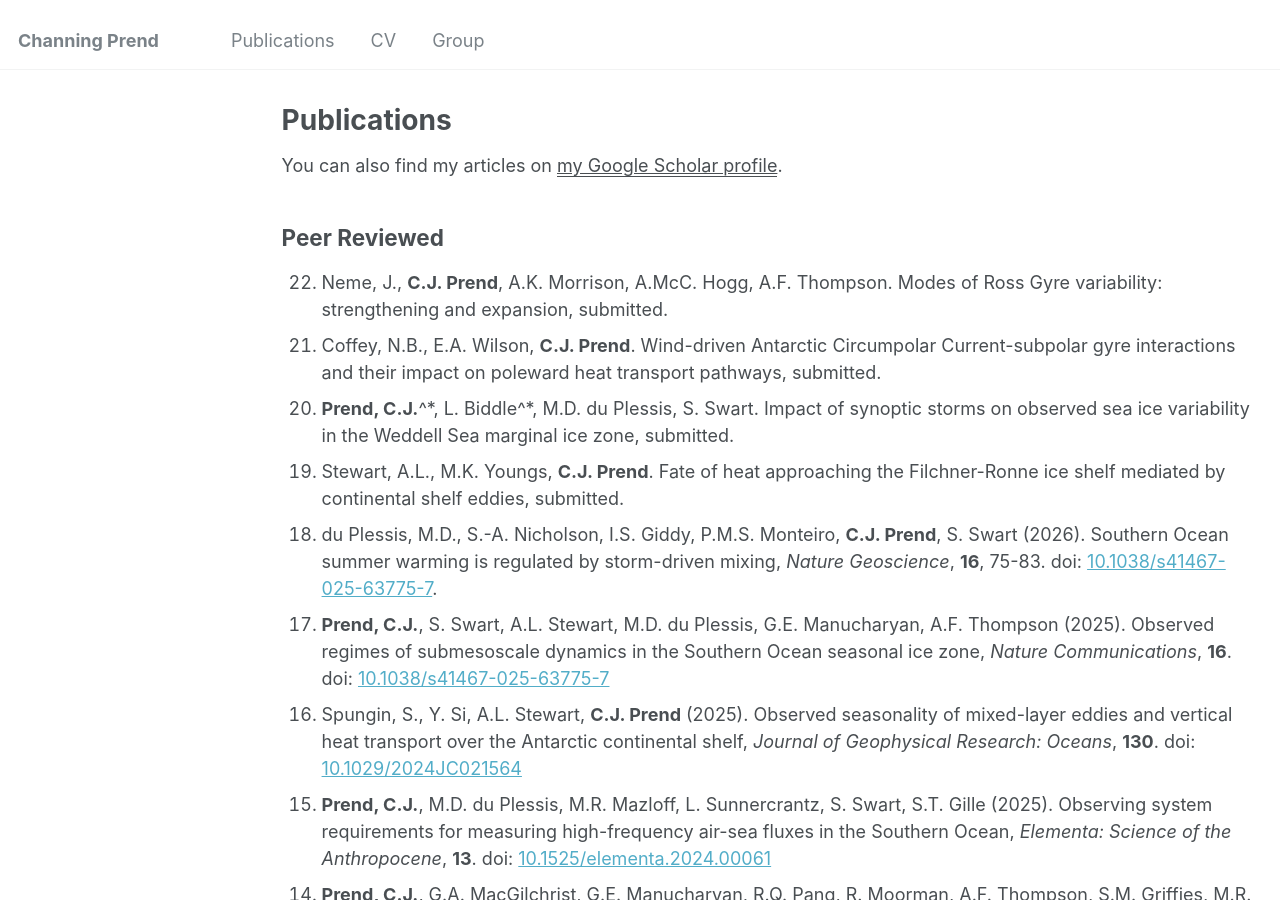
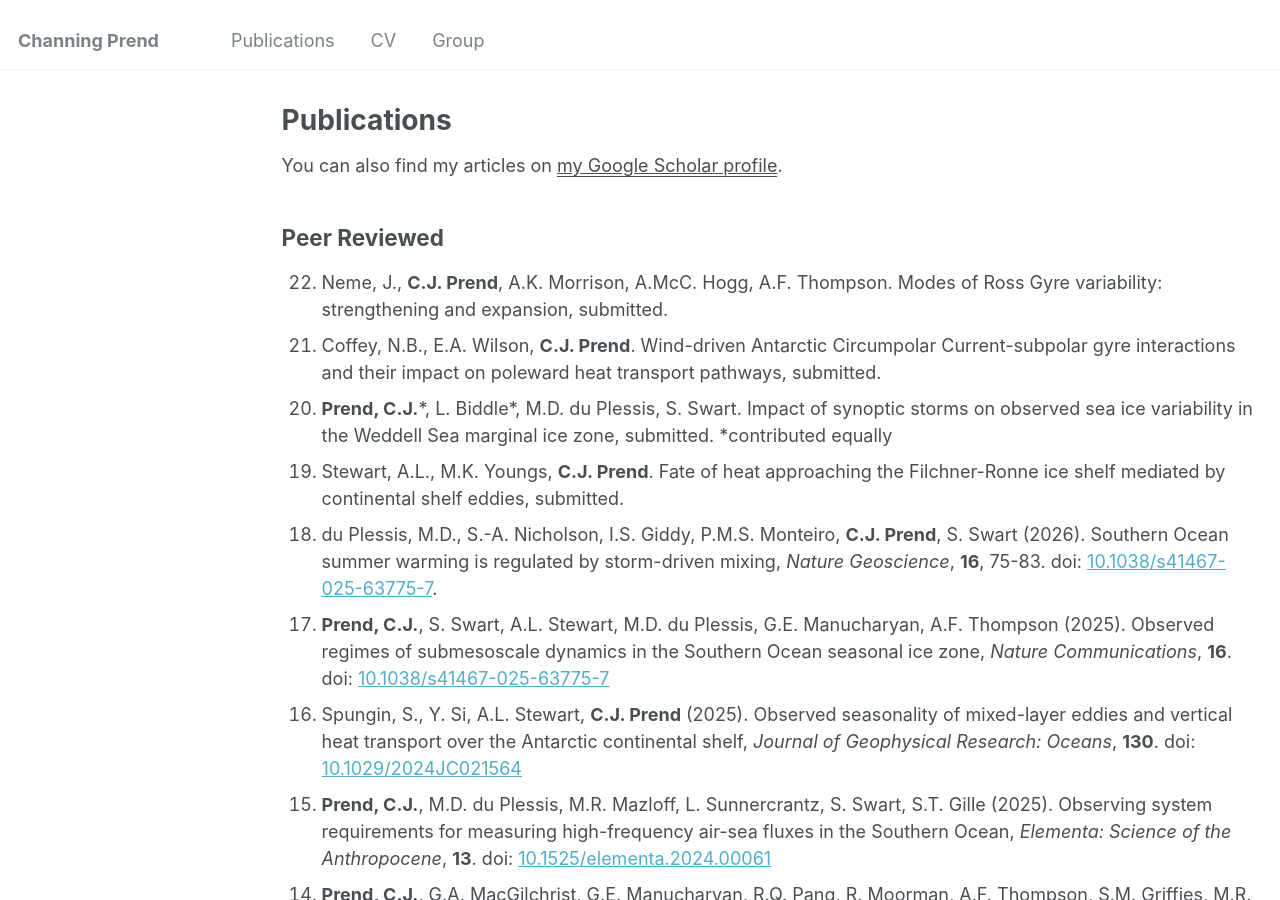
Before and after one commit to cprend/cprend.github.io, a Jekyll site: the page built from _pages/publications.md, in a window 1280 px wide and 900 px high. Built offline with Jekyll 4.4.1, drawn with Linux system fonts in a browser that asks for light colours.

Commit message:
Update publications.md

```diff
--- a/_pages/publications.md
+++ b/_pages/publications.md
@@ -11,7 +11,7 @@ You can also find my articles on <u><a href="https://scholar.google.com/citation
 <ol reversed>
   <li>Neme, J., <b>C.J. Prend</b>, A.K. Morrison, A.McC. Hogg, A.F. Thompson. Modes of Ross Gyre variability: strengthening and expansion, submitted.</li>
   <li>Coffey, N.B., E.A. Wilson, <b>C.J. Prend</b>. Wind-driven Antarctic Circumpolar Current-subpolar gyre interactions and their impact on poleward heat transport pathways, submitted.</li>
-  <li><b>Prend, C.J.</b>^*, L. Biddle^*, M.D. du Plessis, S. Swart. Impact of synoptic storms on observed sea ice variability in the Weddell Sea marginal ice zone, submitted.</li>
+  <li><b>Prend, C.J.</b>*, L. Biddle*, M.D. du Plessis, S. Swart. Impact of synoptic storms on observed sea ice variability in the Weddell Sea marginal ice zone, submitted. *contributed equally</li>
   <li>Stewart, A.L., M.K. Youngs, <b>C.J. Prend</b>. Fate of heat approaching the Filchner-Ronne ice shelf mediated by continental shelf eddies, submitted.</li>
   <li>du Plessis, M.D., S.-A. Nicholson, I.S. Giddy, P.M.S. Monteiro, <b>C.J. Prend</b>, S. Swart (2026). Southern Ocean summer warming is regulated by storm-driven mixing, <em>Nature Geoscience</em>, <b>16</b>, 75-83. doi: <a href="https://www.nature.com/articles/s41561-025-01857-3">10.1038/s41467-025-63775-7</a>.</li>
   <li><b>Prend, C.J.</b>, S. Swart, A.L. Stewart, M.D. du Plessis, G.E. Manucharyan, A.F. Thompson (2025). Observed regimes of submesoscale dynamics in the Southern Ocean seasonal ice zone, <em>Nature Communications</em>, <b>16</b>. doi: <a href="https://www.nature.com/articles/s41467-025-63775-7">10.1038/s41467-025-63775-7</a></li>
```
